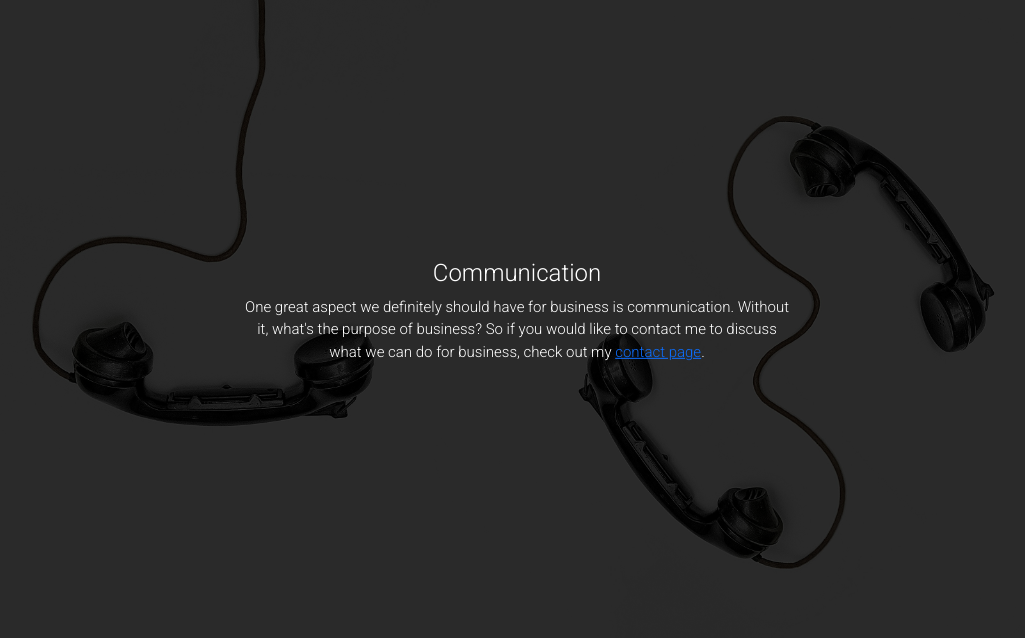
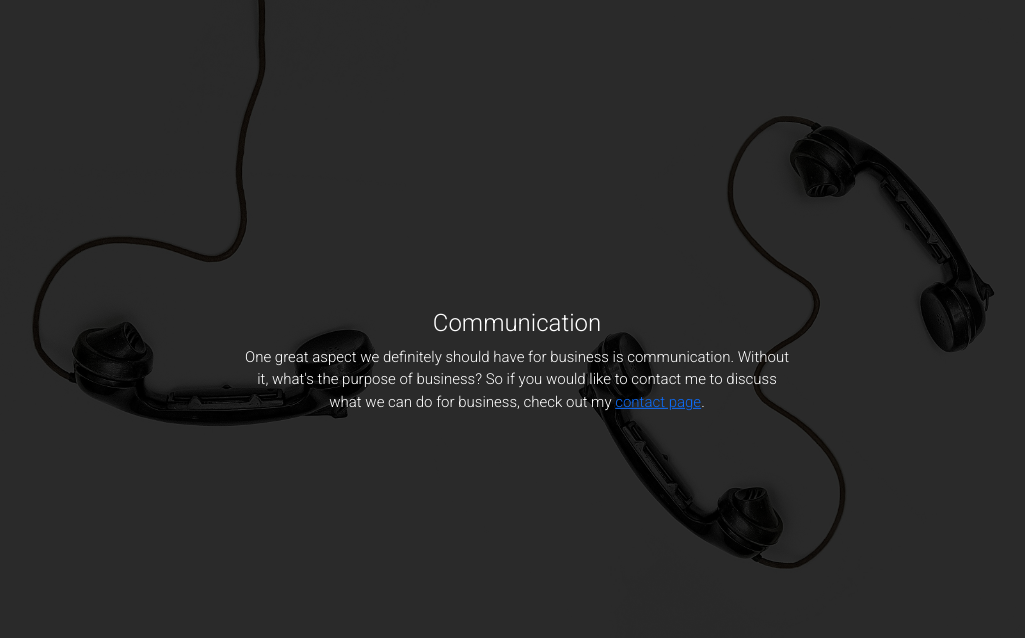
Before and after one commit to Hardanto/mkario, a PHP site: page /home in a window 1280 px wide. Shown: the part 2204-2842 px from the top of the page, without its empty margins (123-1148 px from the left). Run offline with PHP 8.4, Linux system fonts and the light colour scheme; some libraries are stand-ins or nearby versions.

Commit message:
JS and styling for the last container

```diff
--- a/frontend/landing.php
+++ b/frontend/landing.php
@@ -220,12 +220,12 @@ $test = new \Required\DatabasePreparations();
 
 			<div class="image-container-five">
 				<div class="image-layer"></div>
-				<div class='container container-five reveal'>
+				<div class='container container-five'>
 					<div class="row">
 						<div class="col"><h1 class="my-4 py-4">&nbsp;</h1></div>
 						<div class="col-12 col-lg-6">
 							<div class="article-vcentered-container text-center">
-								<article>
+								<article class='reveal'>
 									<h4 class="fw-light">Communication</h4>
 									<p class="fw-light">
 										One great aspect we definitely should have for business is communication. Without it, what's the purpose of business? So if you would like to contact me to discuss what we can do for business, check out my <a href="contact">contact page</a>.
@@ -269,7 +269,7 @@ $test = new \Required\DatabasePreparations();
 				var revealtop = reveals[i].getBoundingClientRect().top;
 
 				// Add some points
-				var revealpoint = 300;
+				var revealpoint = i == 4 ? 150 : 300;
 
 				// If the content reached a certain height
 				if (revealtop < windowheight - revealpoint) {
--- a/frontend/styling/css/style.css
+++ b/frontend/styling/css/style.css
@@ -69,7 +69,7 @@ body.landing-page .image-container-three {
 }
 
 body.landing-page .image-container-four {
-	height: 185px;
+	height: 147.5px;
 }
 
 body.landing-page .image-container-five {
@@ -189,18 +189,25 @@ div.container-four.reveal.active p {
 }
 
 /* Fifth section's article */
-div.container-five.reveal h4 {
-	margin-top: 100px;
+div.container-five article {
+	margin: 50px 0;
+}
+
+div.container-five article.reveal h4 {
+	margin-top: 0;
+	opacity: 	0;
 	transition: all 1s ease;
 }
 
-div.container-five.reveal p {
+div.container-five article.reveal p {
 	margin-top: -100px;
+	opacity: 	0;
 	transition: all 1s ease;
 }
 
-div.container-five.reveal.active h4, div.container-five.reveal.active p {
+div.container-five article.reveal.active h4, div.container-five article.reveal.active p {
 	margin-top: 0;
+	opacity: 	1;
 }
 
 @media (min-width: 992px) {
@@ -224,4 +231,9 @@ div.container-five.reveal.active h4, div.container-five.reveal.active p {
 		/* opacity: 0;
 		transition: all 2s ease; */
 	}
+
+	body.landing-page .image-container-four {
+		height: 185px;
+	}
+
 }
--- a/frontend/styling/css/typography.css
+++ b/frontend/styling/css/typography.css
@@ -17,15 +17,29 @@ p {
 }
 
 .bg-quote {
-	font-weight: 400;
-	font-style: italic;
-	color: rgb(101, 46, 141);
+	font-weight: 	400;
+	font-style: 	italic;
+	font-size: 		5vw;
+	color: 			rgb(101, 46, 141);
 }
 
 .bg-quote span {
 	font-family: catamaran;
-	font-size: 6rem;
+	font-size: 4rem;		/* This should be 6rem on bigger screens */
 	vertical-align: middle;
-	margin: 0 2rem;
+	margin: 0;				/* This should be '0 2rem' in bigger screens */
 	font-weight: 100;
 }
+
+
+@media (min-width: 992px) {
+
+	.bg-quote {
+		font-size: 2.5rem;
+	}
+
+	.bg-quote span {
+		font-size:  	6rem;
+		margin: 		0 2rem;
+	}
+}
```
